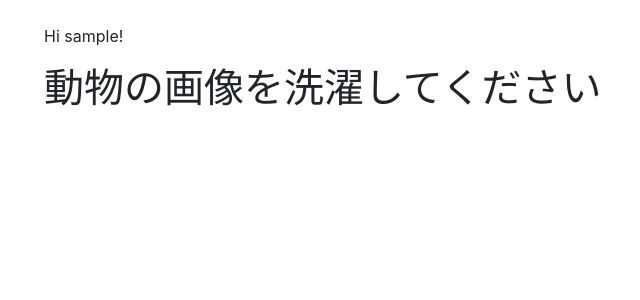
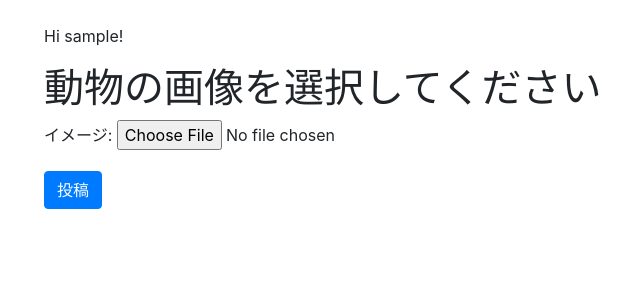
Before and after one commit to sawady1203/django_mypractice, a Django app: page / in a window 1280 px wide. Shown: the part 56-356 px from the top of the page, without its empty margins (41-681 px from the left). Run offline with Django 3.2, Linux system fonts and the light colour scheme; the visitor is signed in with stand-in values (Sample User, id 1); some libraries are stand-ins or nearby versions.

Commit message:
index.htmlがいったんできた

```diff
--- /dev/null
+++ b/django_animal_classify/animal_cf/forms.py
@@ -0,0 +1,11 @@
+# animal_cf/forms.py
+
+from django import forms
+from .models import AnimalImage
+
+
+class AnimalImageForm(forms.ModelForm):
+
+    class Meta:
+        model = AnimalImage
+        fields = ('animal_image', )
--- a/django_animal_classify/animal_cf/views.py
+++ b/django_animal_classify/animal_cf/views.py
@@ -1,13 +1,17 @@
 from django.shortcuts import render, redirect, reverse
 from django.contrib.auth.decorators import login_required  # 追加
 from django.conf import settings as settings
+from .models import AnimalImage
+from .forms import AnimalImageForm
 
 
 @login_required
 def index(request):
     if request.method == 'GET':
-        msg = '動物の画像を洗濯してください'
+        msg = '動物の画像を選択してください'
+        form = AnimalImageForm
         params = {
-            'msg': msg
+            'msg': msg,
+            'form': form,
         }
         return render(request, 'animal_cf/index.html', params)
--- a/django_animal_classify/templates/animal_cf/index.html
+++ b/django_animal_classify/templates/animal_cf/index.html
@@ -3,6 +3,7 @@
 {% extends "base.html" %}
 
 {% load static %}
+{% load crispy_forms_tags %}
 
 {% block title %}
   animal classification
@@ -11,10 +12,15 @@
 {% block content %}
   {% if user.is_authenticated %}
     <p>Hi {{ user.username }}!</p>
+    <h1>{{ msg }}</h1>
+    <form method="post">
+      {% csrf_token %}
+      {{ form.as_p }}
+      <button class="btn btn-primary" type="submit" >投稿</button>
+    </form>
   {% else %}
     <p>You are not logged in</p>
     <p><a href="{% url 'account_login' %}">ログイン</a></p>
     <a href="{% url 'account_signup' %}">アカウント登録</a>
   {% endif %}
-  <h1>{{ msg }}</h1>
 {% endblock content %}
```
Also changed, not shown: django_animal_classify/README.md.
